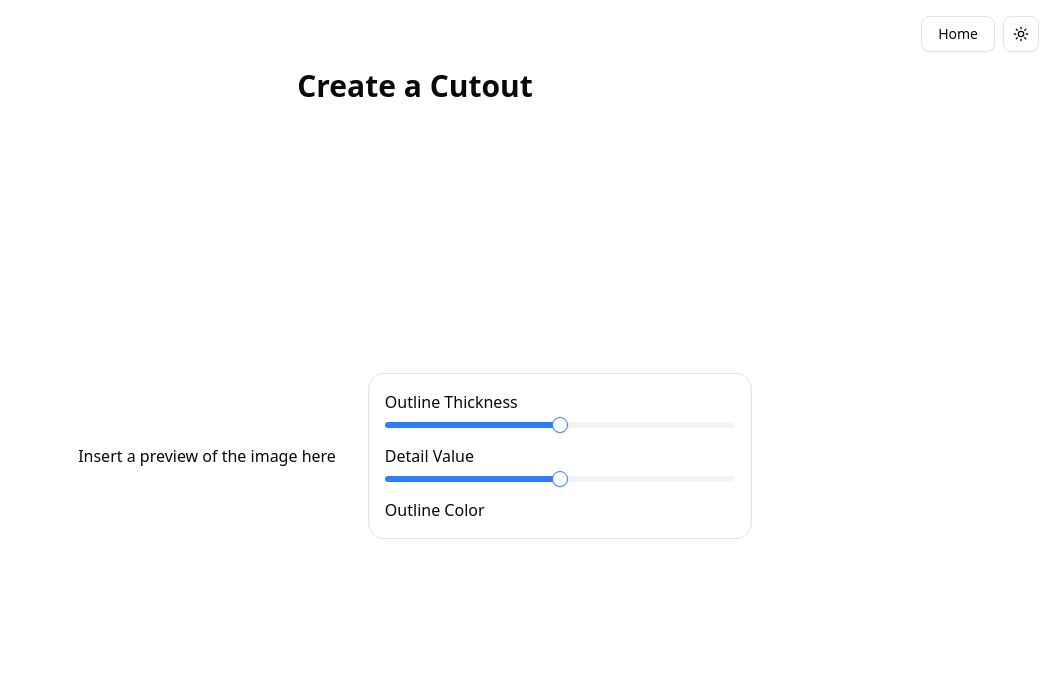
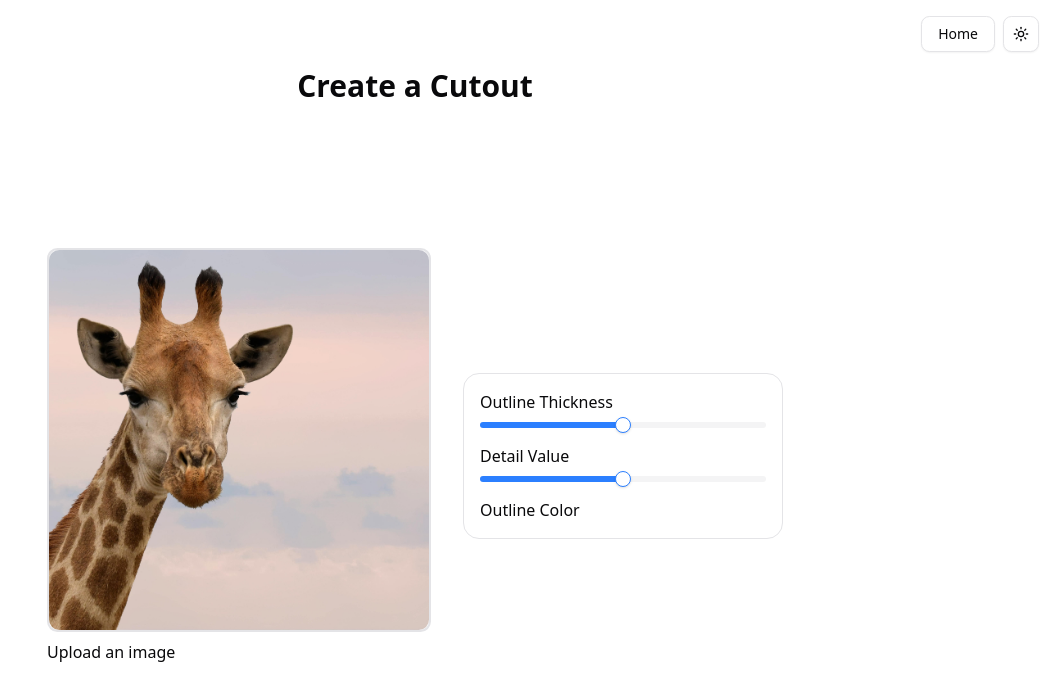
Before and after one commit to luckstrike/cutout-photos, a SvelteKit app in the folder frontend/: page / in a window 1280 px wide. Shown: the top 700 px of the page, without its empty margins (225-1280 px from the left). Built offline with nearby package versions, Linux system fonts and the light colour scheme.

Commit message:
Added in a place holder image to create a cutout

```diff
--- a/frontend/src/lib/components/panels/cutoutOptions.svelte
+++ b/frontend/src/lib/components/panels/cutoutOptions.svelte
@@ -5,7 +5,7 @@
     let detailValue = $state(25);
 </script>
 
-<div class="flex flex-col min-w-sm gap-4 border-1 rounded-2xl p-4">
+<div class="flex flex-col min-w-xs gap-4 border-1 rounded-2xl p-4">
     <div class="flex flex-col gap-2">
         <p>Outline Thickness</p>
         <Slider type="single" bind:value={outlineThickness} max={100} step={1} class="max-w" />
--- /dev/null
+++ b/frontend/src/lib/components/panels/selectImage.svelte
@@ -0,0 +1,12 @@
+<script lang="ts">
+	import AspectRatio from "../ui/aspect-ratio/aspect-ratio.svelte";
+</script>
+
+<div class="flex flex-col w-sm gap-2">
+    <AspectRatio ratio={1} class="border-2 rounded-lg bg-muted">
+        <img src="/images/giraffe-compressed.jpg" alt="..." class="w-full h-full rounded-lg object-cover" />
+    </AspectRatio>
+    <div>
+        Upload an image
+    </div>
+</div>
--- /dev/null
+++ b/frontend/src/lib/components/ui/aspect-ratio/aspect-ratio.svelte
@@ -0,0 +1,7 @@
+<script lang="ts">
+	import { AspectRatio as AspectRatioPrimitive } from "bits-ui";
+
+	let { ref = $bindable(null), ...restProps }: AspectRatioPrimitive.RootProps = $props();
+</script>
+
+<AspectRatioPrimitive.Root bind:ref data-slot="aspect-ratio" {...restProps} />
--- /dev/null
+++ b/frontend/src/lib/components/ui/aspect-ratio/index.ts
@@ -0,0 +1,3 @@
+import Root from "./aspect-ratio.svelte";
+
+export { Root, Root as AspectRatio };
--- a/frontend/src/routes/+page.svelte
+++ b/frontend/src/routes/+page.svelte
@@ -1,6 +1,7 @@
 <script lang="ts">
     import CutoutOptions from "$lib/components/panels/cutoutOptions.svelte";
     import Navbar from "$lib/components/panels/navbar.svelte";
+	import SelectImage from "$lib/components/panels/selectImage.svelte";
 </script>
 
 <div class="flex flex-col h-screen p-4 gap-4">
@@ -8,7 +9,7 @@
     <div class="flex flex-col items-center flex-1 gap-6">
         <h1 class="text-3xl font-semibold">Create a Cutout</h1>
         <div class="flex flex-1 max-w-4xl gap-8 p-2 items-center">
-            <div class="">Insert a preview of the image here</div>
+            <SelectImage />
             <CutoutOptions/>
         </div>
     </div>
```
Also changed, not shown: frontend/static/images/giraffe-compressed.jpg (added).
